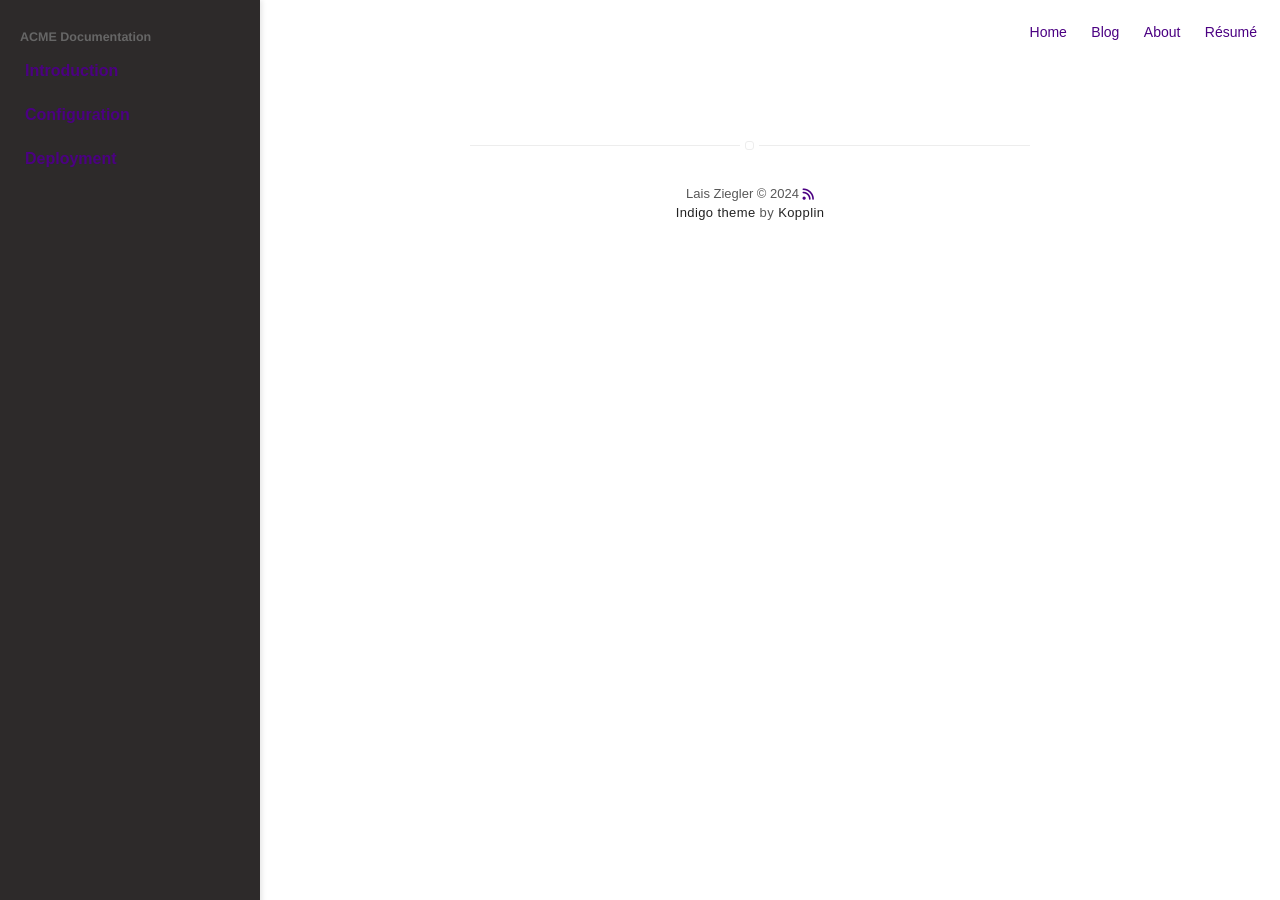
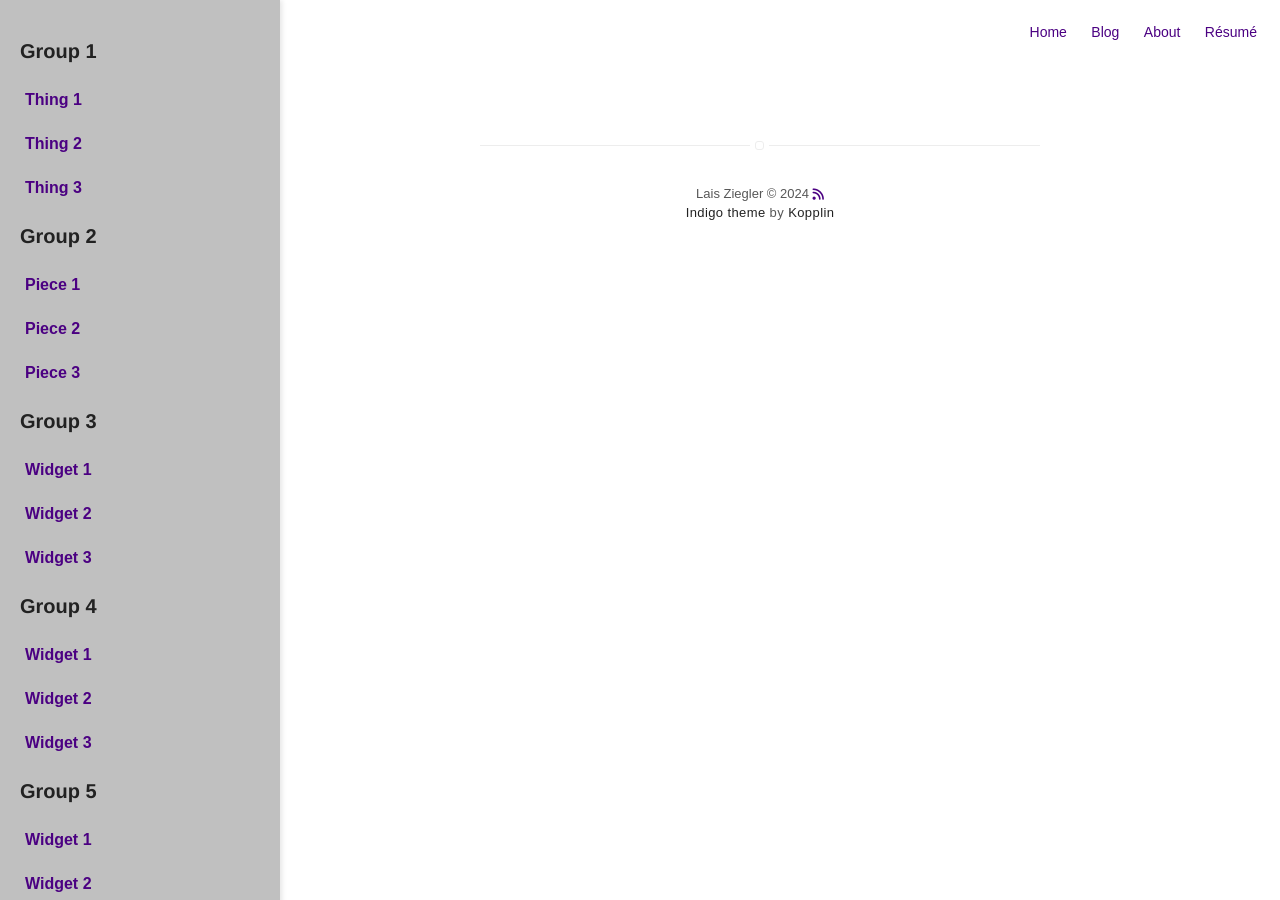
Before and after one commit to laiszig/laiszig.github.io, a Jekyll site: the page built from guide.html, in a window 1280 px wide. Built offline with Jekyll 4.4.1, drawn with Linux system fonts in a browser that asks for light colours; nearby versions of some CDN libraries.

Commit message:
modify sidebar

```diff
--- a/_data/samplelist.yml
+++ b/_data/samplelist.yml
@@ -1,10 +1,49 @@
-docs_list_title: ACME Documentation
-docs:
-    - title: Introduction
-      url: hello-world.md
-
-    - title: Configuration
-      url: configuration.html
-
-    - title: Deployment
-      url: deployment.html
+toc:
+    - title: Group 1
+      subfolderitems:
+          - page: Thing 1
+            url: /helloworld.md
+          - page: Thing 2
+            url: /thing2.html
+          - page: Thing 3
+            url: /thing3.html
+    - title: Group 2
+      subfolderitems:
+          - page: Piece 1
+            url: /piece1.html
+          - page: Piece 2
+            url: /piece2.html
+          - page: Piece 3
+            url: /piece3.html
+    - title: Group 3
+      subfolderitems:
+          - page: Widget 1
+            url: /widget1.html
+          - page: Widget 2
+            url: /widget2.html
+          - page: Widget 3
+            url: /widget3.html
+    - title: Group 4
+      subfolderitems:
+          - page: Widget 1
+            url: /widget1.html
+          - page: Widget 2
+            url: /widget2.html
+          - page: Widget 3
+            url: /widget3.html
+    - title: Group 5
+      subfolderitems:
+          - page: Widget 1
+            url: /widget1.html
+          - page: Widget 2
+            url: /widget2.html
+          - page: Widget 3
+            url: /widget3.html
+    - title: Group 6
+      subfolderitems:
+          - page: Widget 1
+            url: /widget1.html
+          - page: Widget 2
+            url: /widget2.html
+          - page: Widget 3
+            url: /widget3.html
--- a/_layouts/guide.html
+++ b/_layouts/guide.html
@@ -6,8 +6,8 @@ layout: default
 
 <style>
     :root {
-        /* --theme-color: #029ee9; */
-        --sidebar-width: 22rem;
+        --theme-color: #4b0082;
+        --sidebar-width: 24rem;
         --sidebar-nav-link-margin: -0.5rem -1.5rem 0 0;
     }
 
@@ -18,10 +18,38 @@ layout: default
         top: 0;
         width: var(--sidebar-width);
         height: 100%;
-        background-color: #2d2a2a;
+        background-color: #5757575f;
         box-shadow: 2px 0 5px rgba(0, 0, 0, 0.1);
         padding: 2rem;
         z-index: 1000;
+        overflow-y: auto; /* Enables vertical scrolling */
+    }
+
+    /* Customize the scrollbar */
+    .sidebar::-webkit-scrollbar {
+        width: 8px; /* Adjust the width of the scrollbar */
+    }
+
+    .sidebar::-webkit-scrollbar-thumb {
+        background-color: var(
+            --theme-color
+        ); /* Color of the thumb (the draggable part) */
+        border-radius: 4px; /* Rounded corners */
+        border: 2px solid #5757575f; /* Border to give it a little separation from the background */
+    }
+
+    .sidebar::-webkit-scrollbar-thumb:hover {
+        background-color: #4b0082; /* Darken the thumb color on hover */
+    }
+
+    .sidebar::-webkit-scrollbar-track {
+        background-color: rgba(
+            0,
+            0,
+            0,
+            0.1
+        ); /* Color of the track (background of scrollbar) */
+        border-radius: 4px; /* Rounded corners for the track */
     }
 
     /* Sidebar Navigation */
@@ -46,7 +74,7 @@ layout: default
     }
 
     .sidebar-nav a:hover {
-        /* background-color: var(--theme-color); */
+        background-color: var(--theme-color);
         text-decoration: underline;
         text-emphasis-color: #f8f9fa;
     }
--- a/guide.html
+++ b/guide.html
@@ -3,23 +3,15 @@ layout: guide
 title: Guide
 ---
 
-<!-- <section>
-    <h2>{{ site.data.samplelist.docs_list_title }}</h2>
-    <ul>
-        {% for item in site.data.samplelist.docs %}
-        <li><a href="{{ item.url }}">{{ item.title }}</a></li>
-        {% endfor %}
-    </ul>
-</section> -->
-
-<!-- Sidebar Section -->
 <div class="sidebar">
     <div class="sidebar-nav">
-        <h2>{{ site.data.samplelist.docs_list_title }}</h2>
+        {% for item in site.data.samplelist.toc %}
+        <h3>{{ item.title }}</h3>
         <ul>
-            {% for item in site.data.samplelist.docs %}
-            <li><a href="{{ item.url }}">{{ item.title }}</a></li>
+            {% for entry in item.subfolderitems %}
+            <li><a href="{{ entry.url }}">{{ entry.page }}</a></li>
             {% endfor %}
         </ul>
+        {% endfor %}
     </div>
 </div>
```
Also changed, not shown: _sass/pages/guide.sass (added).
